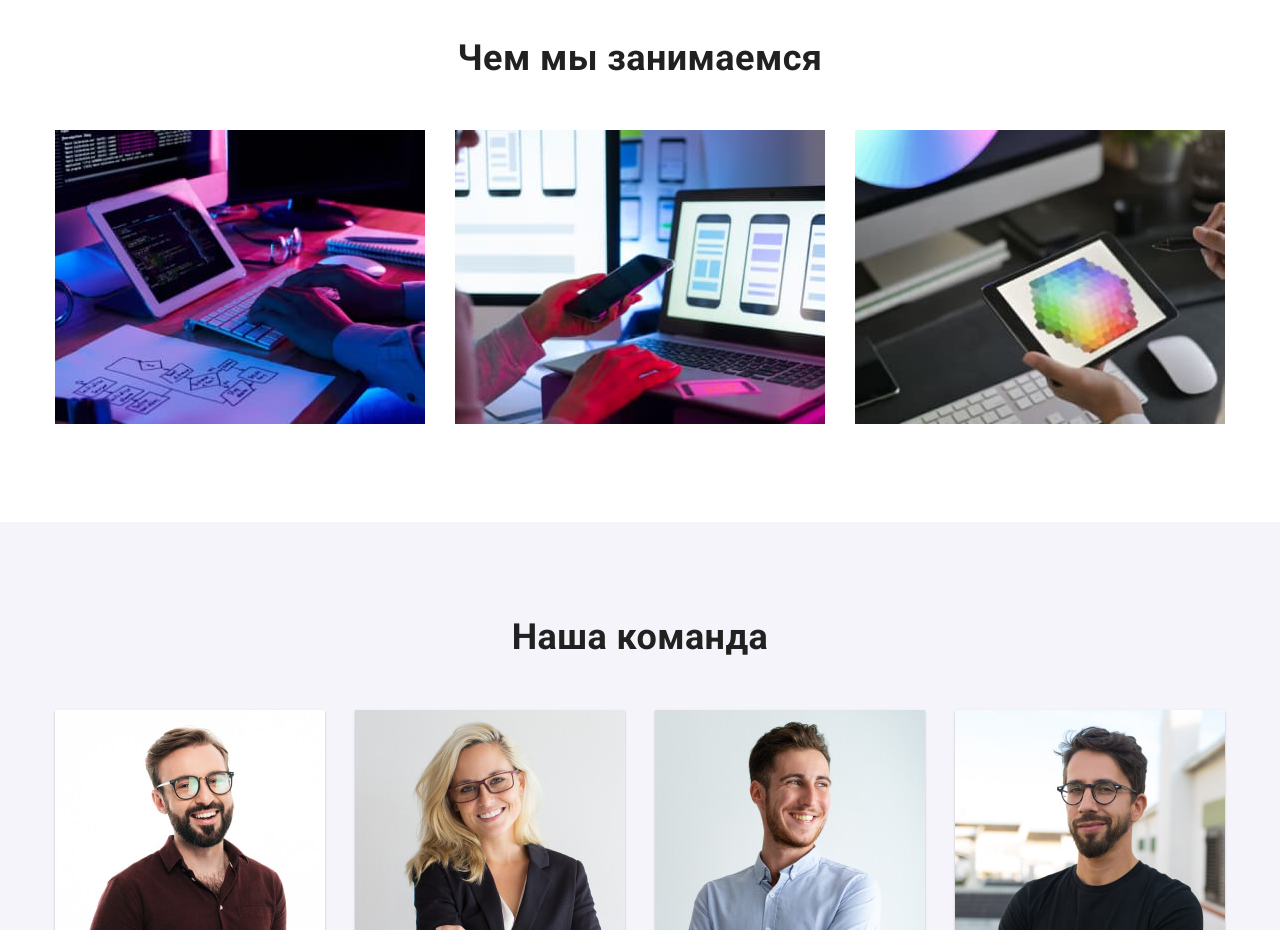
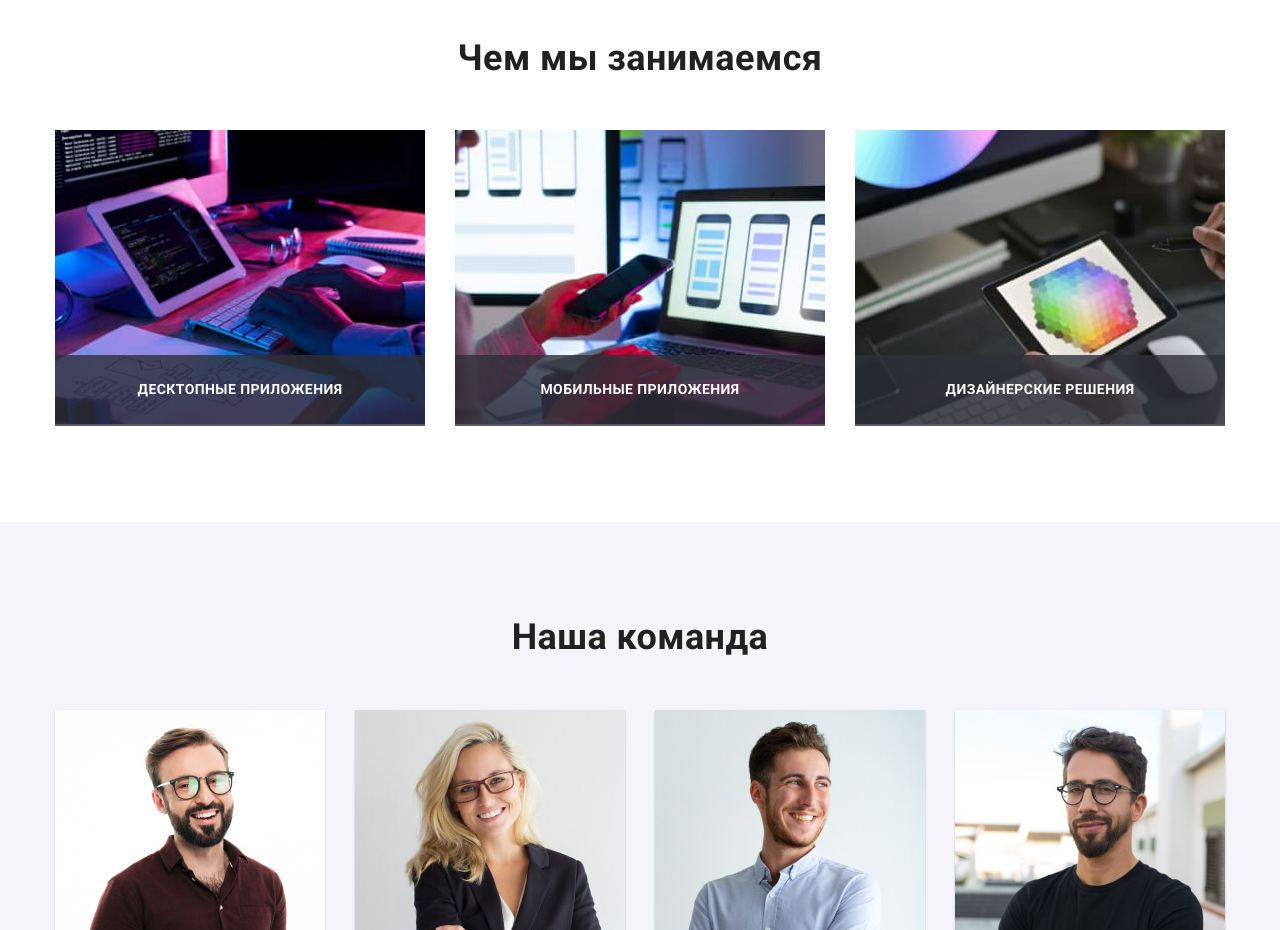
Before and after one commit to linafv/goit-markup-hw-05, a plain HTML site: page index.html in a window 1280 px wide. Shown: the part 1080-2010 px from the top of the page. Drawn offline with nearby package versions, Linux system fonts and the light colour scheme.

Commit message:
feat: create the headers of the about list and style them

```diff
--- a/css/main.css
+++ b/css/main.css
@@ -70,8 +70,24 @@
 .about__item {
   padding: 0 15px;
 }
+.about__overlay {
+  position: relative;
+}
 .about__img {
   flex: 0 0 370px;
+}
+.about__title {
+  width: 370px;
+  height: 23.809%;
+  position: absolute;
+  bottom: 2.86px;
+  display: flex;
+  justify-content: center;
+  align-items: center;
+  font-weight: 700;
+  text-transform: uppercase;
+  color: var(--light-text-color);
+  background-color: var(--about-backdrop-color);
 }
 .team {
   background: var(--light-bg);
--- a/index.html
+++ b/index.html
@@ -131,6 +131,7 @@
           <h2 class="title">Чем мы занимаемся</h2>
           <ul class="about__list">
             <li class="about__item">
+              <div class="about__overlay">
                 <img
                   class="about__img"
                   src="./images/index-img/img-1-min.jpg"
@@ -138,8 +139,11 @@
                   width="370"
                   height="294"
                 />
+                <p class="about__title">Десктопные приложения</p>
+              </div>
             </li>
             <li class="about__item">
+              <div class="about__overlay">
                 <img
                   class="about__img"
                   src="./images/index-img/img-2-min.jpg"
@@ -147,8 +151,11 @@
                   width="370"
                   height="294"
                 />
+                <p class="about__title">Мобильные приложения</p>
+              </div>
             </li>
             <li class="about__item">
+              <div class="about__overlay">
                 <img
                   class="about__img"
                   src="./images/index-img/img-3-min.jpg"
@@ -156,6 +163,8 @@
                   width="370"
                   height="294"
                 />
+                <p class="about__title">Дизайнерские решения</p>
+              </div>
             </li>
           </ul>
         </div>
```
Lines whose indentation alone changed are shown as unchanged.
